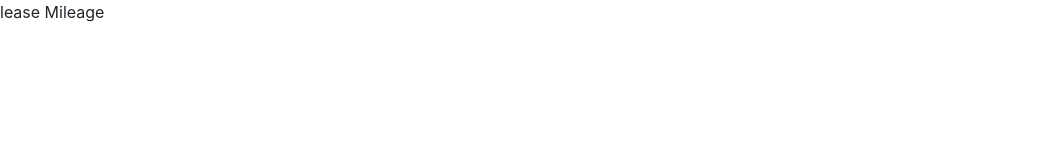
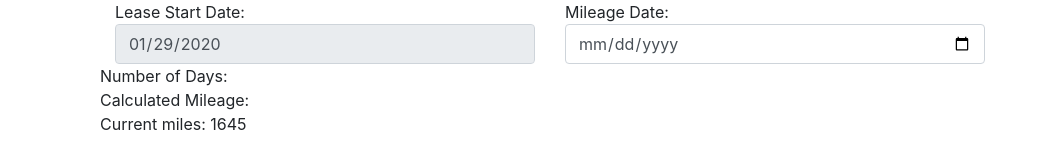
Before and after one commit to sam11385/lease-calculator, a plain HTML site: page index.html in a window 1280 px wide. Shown: the whole page, without its empty margins (0-1047 px from the left). Drawn offline with nearby package versions, Linux system fonts and the light colour scheme.

Commit message:
add bootstrap stuff, get actual fields working.

```diff
--- a/index.html
+++ b/index.html
@@ -3,16 +3,72 @@
 
 <head>
     <meta charset="UTF-8">
-    <meta name="viewport" content="width=device-width, initial-scale=1.0">
+    <meta name="viewport" content="width=device-width, initial-scale=1, shrink-to-fit=no">
     <link rel="stylesheet" href="https://maxcdn.bootstrapcdn.com/bootstrap/4.0.0/css/bootstrap.min.css" integrity="sha384-Gn5384xqQ1aoWXA+058RXPxPg6fy4IWvTNh0E263XmFcJlSAwiGgFAW/dAiS6JXm" crossorigin="anonymous">
-    <script src="https://code.jquery.com/jquery-3.2.1.slim.min.js" integrity="sha384-KJ3o2DKtIkvYIK3UENzmM7KCkRr/rE9/Qpg6aAZGJwFDMVNA/GpGFF93hXpG5KkN" crossorigin="anonymous"></script>
-    <script src="https://cdnjs.cloudflare.com/ajax/libs/popper.js/1.12.9/umd/popper.min.js" integrity="sha384-ApNbgh9B+Y1QKtv3Rn7W3mgPxhU9K/ScQsAP7hUibX39j7fakFPskvXusvfa0b4Q" crossorigin="anonymous"></script>
-    <script src="https://maxcdn.bootstrapcdn.com/bootstrap/4.0.0/js/bootstrap.min.js" integrity="sha384-JZR6Spejh4U02d8jOt6vLEHfe/JQGiRRSQQxSfFWpi1MquVdAyjUar5+76PVCmYl" crossorigin="anonymous"></script>
+
     <title>Lease Mileage Calulator</title>
 </head>
 
 <body>
-    <p>lease Mileage</p>
+    <div class="container">
+
+        <div class="col-sm-12">
+            <div class="input-group">
+                <div class="col-sm-5">
+                    Lease Start Date:
+                    <input class="form-control" type="date" value="2020-01-29" id="start_date" readOnly />
+                </div>
+
+                <div class="col-sm-5">
+                    Mileage Date:
+                    <input class="form-control" type="date" min="2020-01-29" id="mileage_date" onchange="calculateMiles()" />
+                </div>
+            </div>
+        </div>
+
+        <div class="col-sm-12">
+            <div id="numdays">Number of Days:
+                <span id="numdays2"></span>
+            </div>
+            <div id="calculatedMiles">Calculated Mileage:
+                <span id="calc"></span>
+            </div>
+
+            <div>Current miles:
+                <span id="currentMiles"></span>
+            </div>
+        </div>
+    </div>
+
+    <script>
+        var leaseMileageAllowed = 30000;
+        var daysInLease = 1099;
+        var startingMileage = 136;
+        var currentMiles = 1645;
+
+        var dailyAllowance = leaseMileageAllowed / daysInLease;
+        var dayOne = dailyAllowance + startingMileage;
+
+        function GetDays() {
+            var dropdt = new Date(document.getElementById("mileage_date").value);
+            var pickdt = new Date(document.getElementById("start_date").value);
+            return parseInt((dropdt - pickdt) / (24 * 3600 * 1000));
+        }
+
+        function calculateMiles() {
+            if (document.getElementById("mileage_date")) {
+                document.getElementById("numdays2").innerHTML = GetDays();
+                var calcMiles = GetDays() * 27.21 + 136;
+                document.getElementById("calc").innerHTML = calcMiles.toFixed(2) + " miles";
+            }
+        }
+
+        document.getElementById("currentMiles").innerHTML = currentMiles;
+    </script>
+
+    <script src="https://code.jquery.com/jquery-3.2.1.slim.min.js" integrity="sha384-KJ3o2DKtIkvYIK3UENzmM7KCkRr/rE9/Qpg6aAZGJwFDMVNA/GpGFF93hXpG5KkN" crossorigin="anonymous"></script>
+    <script src="https://cdnjs.cloudflare.com/ajax/libs/popper.js/1.12.9/umd/popper.min.js" integrity="sha384-ApNbgh9B+Y1QKtv3Rn7W3mgPxhU9K/ScQsAP7hUibX39j7fakFPskvXusvfa0b4Q" crossorigin="anonymous"></script>
+    <script src="https://maxcdn.bootstrapcdn.com/bootstrap/4.0.0/js/bootstrap.min.js" integrity="sha384-JZR6Spejh4U02d8jOt6vLEHfe/JQGiRRSQQxSfFWpi1MquVdAyjUar5+76PVCmYl" crossorigin="anonymous"></script>
 </body>
 
 </html>
```
